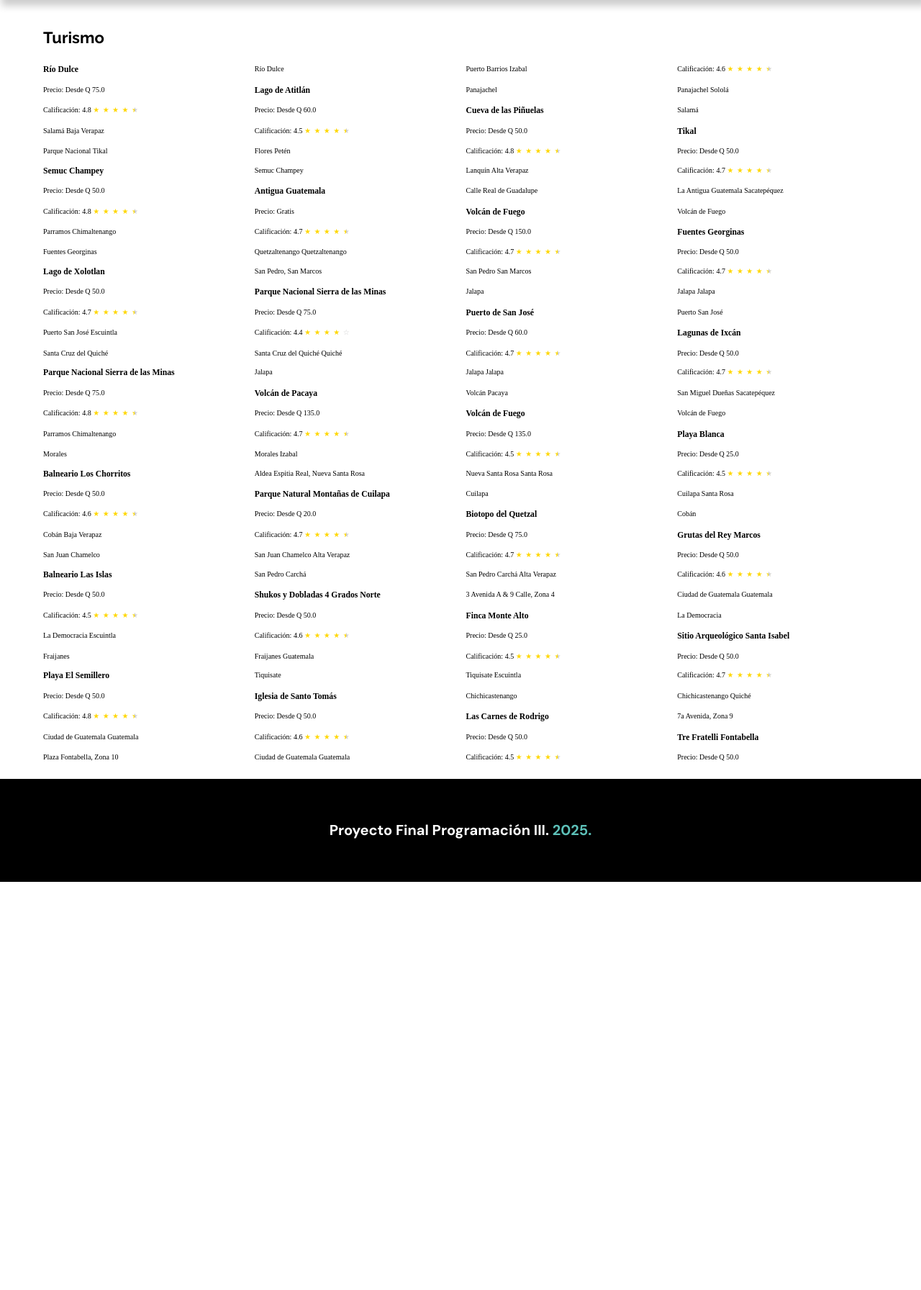
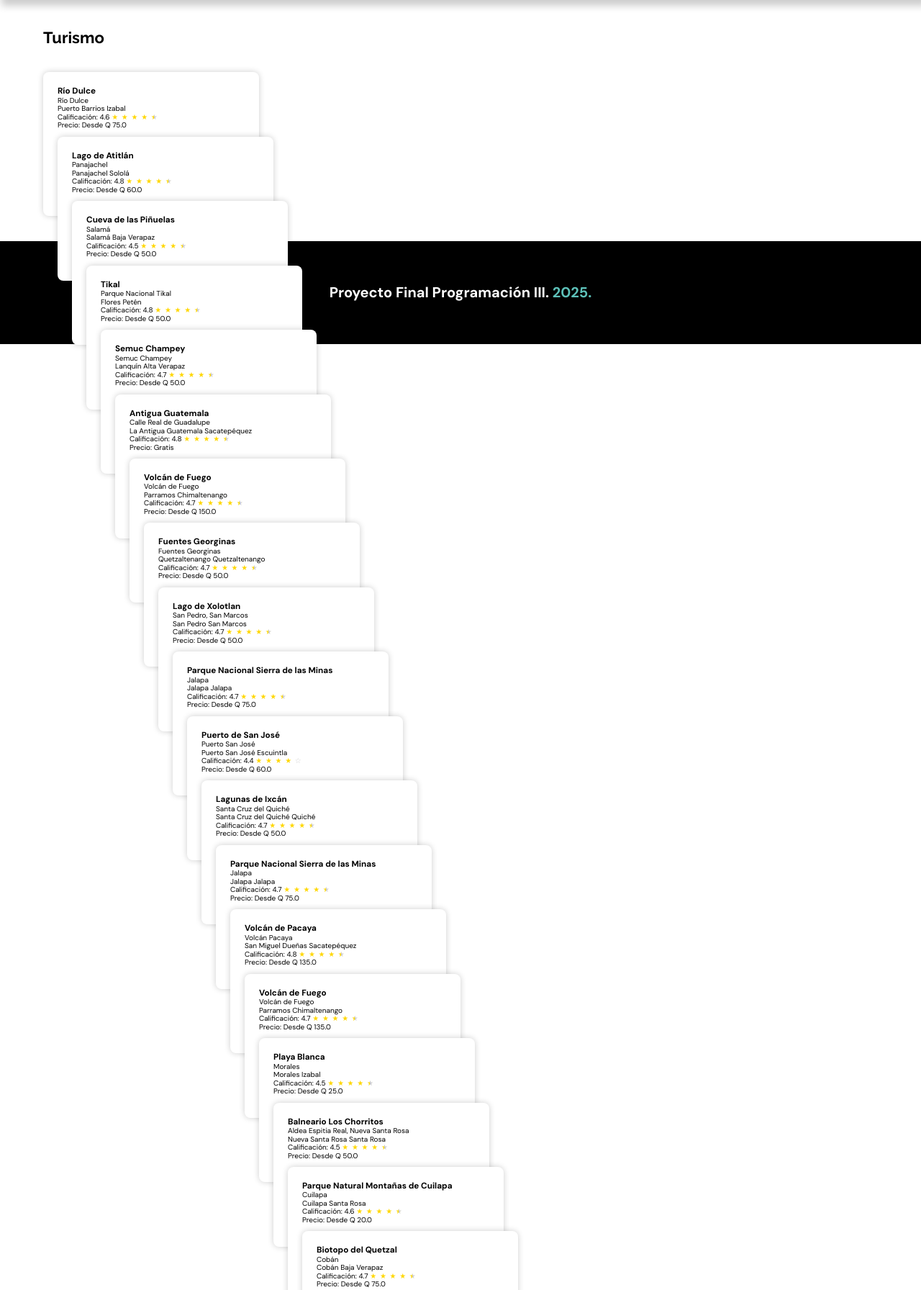
Before and after one commit to esotoUMG/proyectoFinal, a Flask app: page /lugares/filtro?tipo=turismo in a window 1280 px wide. Shown: the part 129-1921 px from the top of the page at 72% size. Before the commit the page ends 1354 px from the top, so only its background shows below. Run offline with Flask 3, Linux system fonts and the light colour scheme; some web fonts are replaced.

Commit message:
Mejorar la presentación de hospedajes en la plantilla de filtro, añadiendo una tarjeta para cada lugar y ajustando la visualización de calificaciones y precios.

```diff
--- a/templates/hospedajes_filtro.html
+++ b/templates/hospedajes_filtro.html
@@ -9,6 +9,7 @@
       {% if hospedajes %}
       <div class="grid-lugares">
         {% for lugar in hospedajes %}
+          <div class="lugar-card" data-nombre="{{ lugar.nombre }}">
             <h3>{{ lugar.nombre }}</h3>
             <p> {{ lugar.direccion }}</p>
             <p> {{ lugar.municipio }} {{ lugar.departamento }}</p>
```
Lines whose indentation alone changed are shown as unchanged.
